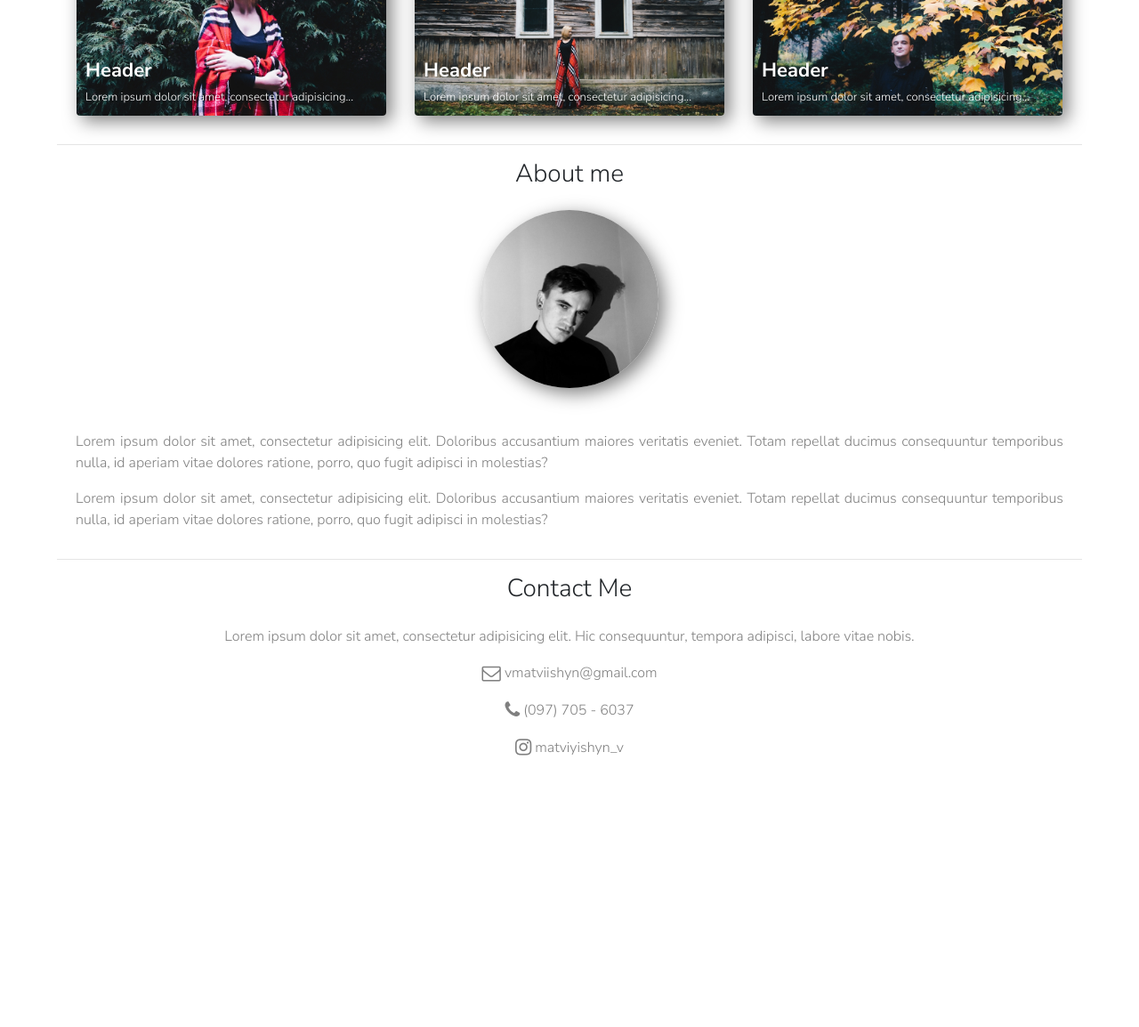
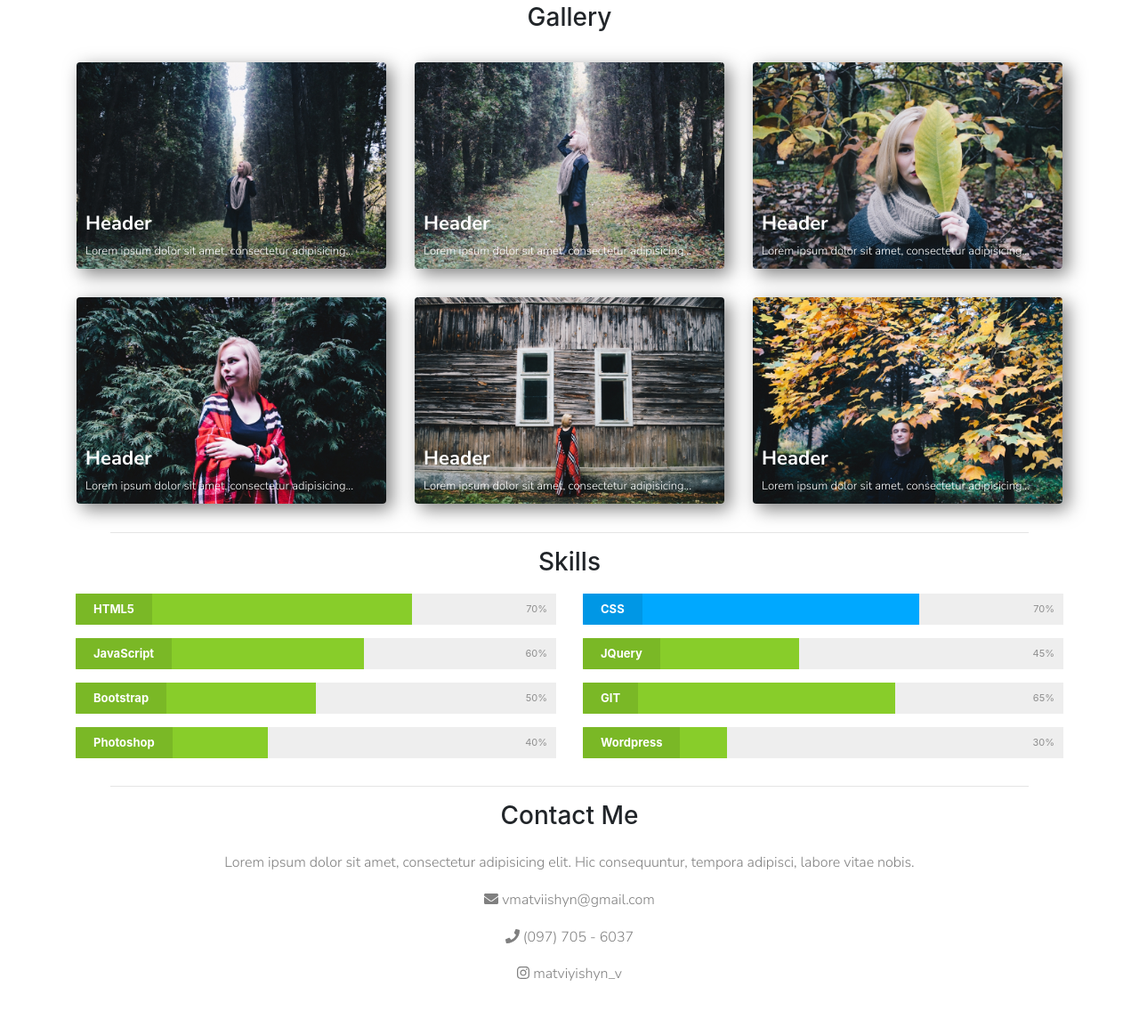
Before and after one commit to vmatviishyn/vmatviishyn.github.io, a plain HTML site: page portfolio-project/index.html in a window 1280 px wide. Shown: the part 510-1664 px from the top of the page at 89% size. Before the commit the page ends 1410 px from the top, so only its background shows below. Drawn offline with nearby package versions, Linux system fonts and the light colour scheme.

Commit message:
Refactoring

```diff
--- a/portfolio-project/index.html
+++ b/portfolio-project/index.html
@@ -4,40 +4,74 @@
 	<meta charset="UTF-8">
 	<title>Document</title>
 	<meta name="viewport" content="width=device-width, initial-scale=1, shrink-to-fit=no">
+	<link rel="stylesheet" href="styles/style.css">
 
-	<link rel="stylesheet" href="styles/style.css">
-	<link rel="stylesheet" href="https://maxcdn.bootstrapcdn.com/bootstrap/4.0.0-beta.2/css/bootstrap.min.css" integrity="sha384-PsH8R72JQ3SOdhVi3uxftmaW6Vc51MKb0q5P2rRUpPvrszuE4W1povHYgTpBfshb" crossorigin="anonymous">
 	<link href="https://fonts.googleapis.com/css?family=Nunito+Sans:300,700" rel="stylesheet">
-	<link rel="stylesheet" href="https://maxcdn.bootstrapcdn.com/font-awesome/4.7.0/css/font-awesome.min.css">
-	<script src="https://ajax.googleapis.com/ajax/libs/jquery/3.2.1/jquery.min.js"></script>
-  	<script type="text/javascript" src="scripts/script.js"></script>
+	<link rel="stylesheet" href="https://maxcdn.bootstrapcdn.com/bootstrap/4.0.0/css/bootstrap.min.css" integrity="sha384-Gn5384xqQ1aoWXA+058RXPxPg6fy4IWvTNh0E263XmFcJlSAwiGgFAW/dAiS6JXm" crossorigin="anonymous">
+	<script defer src="https://use.fontawesome.com/releases/v5.0.8/js/all.js"></script>
 </head>
 
 <body>
+	<!-- NAVIGATION -->
 	<nav>
 		<div id="header">
 			<div class="container">
-		  	<div class="row d-flex flex-nowrap text-center justify-content-center">
+				<div class="row d-flex flex-nowrap text-center justify-content-center ">
 					<div class="col-lg-3 col-sm-3 col-xs-5 pt-4 links">
 						<a class="go_to" href="#about">ABOUT</a>
+						<a class="go_to" href="#skills">SKILLS</a>
 					</div>
+
 					<div class="col-lg-6 col-sm-6 col-xs-2 pt-2 links">
 						<a id="go" href="#"><img src="images/logo1.png"  alt="logo"></a>
 					</div>
+
 					<div class="col-lg-3 col-sm-3 col-xs-5 pt-4 links">
+						<a class="go_to" href="#gallery">GALLERY</a>
 						<a class="go_to" href="#contact">CONTACT</a>
-		  		</div>
 					</div>
 				</div>
 				<hr>
 			</div>
+		</div>
 	</nav>
+	<!-- END NAVIGATION -->
 
-	<article>
-		<h3 class="text-center">Projects</h3>
+	<main>
+		<!-- ABOUT ME -->
+		<section>
+			<div class="photo">
+				<div class="container">
+					<h3 id="about" class="text-center pb-3">About me</h3>
+					<div class="row text-center justify-content-center">
+						<div class="col-lg-12">
+							<img src="images/1.jpg" alt="" width="200" height="200" class="rounded-circle img-fluid my-img">
+						</div>
+					</div>
+				</div>
+			</div>
+			<div class="container pt-5">
+				<div class="row text-justify justify-content-center">
+					<div class="col-lg-12 text-center">
+						<p>
+							Hi! I'm sure you already know my name. I'm 21.
+							I found myself in the front-end development and I like to do it.
+							I am communicative, responsible,and quick learner.
+							Sounds like a standard set of words for a resume, but it really describes me.
+							I insistently go to my goals. I like traveling, reading books (especially detectives), take pictures, and playing my ukulele.
+						</p>
+					</div>
+				</div>
+				<hr>
+			</div>
+		</section>
+		<!-- END ABOUT ME -->
+
+		<!-- GALLERY -->
+		<section>
+			<h3 id="gallery" class="text-center">Gallery</h3>
 			<div class="container">
 				<div class="row justify-content-center">
-
 					<div class="col-lg-4 col-sm-6 col-xs-12 p-3">
 						<div class="example3">
 							<img src="images/DSC_0790.jpg" alt="" class="img-fluid rounded my-img example-beauty">
@@ -47,7 +81,6 @@
 							</div>
 						</div>
 					</div>
-
 					<div class="col-lg-4 col-sm-6 col-xs-12 p-3">
 						<div class="example3">
 							<img src="images/DSC_0792.jpg" alt="" class="img-fluid rounded my-img example-beauty">
@@ -57,7 +90,6 @@
 							</div>
 						</div>
 					</div>
-
 					<div class="col-lg-4 col-sm-6 col-xs-12 p-3">
 						<div class="example3">
 							<img src="images/DSC_0745.jpg" alt="" class="img-fluid rounded my-img example-beauty">
@@ -67,7 +99,6 @@
 							</div>
 						</div>
 					</div>
-
 					<div class="col-lg-4 col-sm-6 col-xs-12 p-3">
 						<div class="example3">
 							<img src="images/DSC_0909.jpg" alt="" class="img-fluid rounded my-img example-beauty">
@@ -77,7 +108,6 @@
 							</div>
 						</div>
 					</div>
-
 					<div class="col-lg-4 col-sm-6 col-xs-12 p-3">
 						<div class="example3">
 							<img src="images/DSC_0957.jpg" alt="" class="img-fluid rounded my-img example-beauty">
@@ -87,7 +117,6 @@
 							</div>
 						</div>
 					</div>
-
 					<div class="col-lg-4 col-sm-6 col-xs-12 p-3">
 						<div class="example3">
 							<img src="images/DSC_0868.jpg" alt="" class="img-fluid rounded my-img example-beauty">
@@ -98,44 +127,86 @@
 						</div>
 					</div>
 				</div>
+				<hr>
 			</div>
-    <hr>
-      	<div class="photo">
+		</section>
+		<!-- END GALLERY -->
+
+		<!-- SKILLS -->
+		<section>
+			<h3 id="skills" class="text-center">Skills</h3>
 			<div class="container">
-      		<a id="about"><h3 class="text-center pb-3">About me</h3></a>
-      		<div class="row text-center justify-content-center">
-      			<div class="col-lg-12">
-      				<img src="images/1.jpg" alt="" width="200" height="200" class="rounded-circle img-fluid my-img">
+				<div class="row">
+					<div class="col-md-6">
+						<div class="skillbar" data-percent="70%">
+							<div class="skillbar-title" style="background: #88cd2a;"><span>HTML5</span></div>
+							<div class="skillbar-bar" style="background: #88cd2a;"></div>
+							<div class="skillbar-bar-percent">70%</div>
+						</div>
+						<div class="skillbar" data-percent="60%">
+							<div class="skillbar-title" style="background: #88cd2a;"><span>JavaScript</span></div>
+							<div class="skillbar-bar" style="background: #88cd2a;"></div>
+							<div class="skillbar-bar-percent">60%</div>
+						</div>
+						<div class="skillbar" data-percent="50%">
+							<div class="skillbar-title" style="background: #88cd2a;"><span>Bootstrap</span></div>
+							<div class="skillbar-bar" style="background: #88cd2a;"></div>
+							<div class="skillbar-bar-percent">50%</div>
+						</div>
+						<div class="skillbar" data-percent="40%">
+							<div class="skillbar-title" style="background: #88cd2a;"><span>Photoshop</span></div>
+							<div class="skillbar-bar" style="background: #88cd2a;"></div>
+							<div class="skillbar-bar-percent">40%</div>
+						</div>
+					</div>
+					<div class="col-md-6">
+						<div class="skillbar" data-percent="70%">
+							<div class="skillbar-title" style="background: #00a8ff;"><span>CSS</span></div>
+							<div class="skillbar-bar" style="background: #00a8ff;"></div>
+							<div class="skillbar-bar-percent">70%</div>
+						</div>
+						<div class="skillbar" data-percent="45%">
+							<div class="skillbar-title" style="background: #88cd2a;"><span>JQuery</span></div>
+							<div class="skillbar-bar" style="background: #88cd2a;"></div>
+							<div class="skillbar-bar-percent">45%</div>
+						</div>
+						<div class="skillbar" data-percent="65%">
+							<div class="skillbar-title" style="background: #88cd2a;"><span>GIT</span></div>
+							<div class="skillbar-bar" style="background: #88cd2a;"></div>
+							<div class="skillbar-bar-percent">65%</div>
+						</div>
+						<div class="skillbar" data-percent="30%">
+							<div class="skillbar-title" style="background: #88cd2a;"><span>Wordpress</span></div>
+							<div class="skillbar-bar" style="background: #88cd2a;"></div>
+							<div class="skillbar-bar-percent">30%</div>
 						</div>
 					</div>
 				</div>
+				<hr>
 			</div>
+		</section>
+		<!-- END SKILLS -->
+	</main>
 
-      	<div class="container pt-5">
-      		<div class="row text-justify justify-content-center">
-      			<div class="col-lg-12">
-      				<p>
-      					Lorem ipsum dolor sit amet, consectetur adipisicing elit. Doloribus accusantium maiores veritatis eveniet. Totam repellat ducimus consequuntur temporibus nulla, id aperiam vitae dolores ratione, porro, quo fugit adipisci in molestias?
-      				</p>
-      				<p>
-      					Lorem ipsum dolor sit amet, consectetur adipisicing elit. Doloribus accusantium maiores veritatis eveniet. Totam repellat ducimus consequuntur temporibus nulla, id aperiam vitae dolores ratione, porro, quo fugit adipisci in molestias?
-      				</p>
-      			</div>
-      		</div>
-
-      	</div>
-        <hr>
+	<!-- FOOTER -->
+	<footer>
 	<div class="container text-center  pb-5">
-      		<a id="contact"><h3 class="pb-3">Contact Me</h3></a>
+		<h3 id="contact" class="pb-3">Contact Me</h3>
 		<p>
 			Lorem ipsum dolor sit amet, consectetur adipisicing elit. Hic consequuntur, tempora adipisci, labore vitae nobis.
 		</p>
 		<div class="row d-flex flex-column margin-left">
-      			<div class="col-lg-12 pb-3"><span class="text-left align-middle txt"><i class="fa fa-envelope-o fa-lg" aria-hidden="true"></i> vmatviishyn@gmail.com</span></div>
-      			<div class="col-lg-12 pb-3"><span class="text-left align-middle txt"><i class="fa fa-phone fa-lg" aria-hidden="true"></i> (097) 705 - 6037</span></div>
-      			<div class="col-lg-12"><span class="align-middle txt"><a class="txt td" href="https://www.instagram.com/matviyishyn_v/"><i class="fa fa-instagram fa-lg txt" aria-hidden="true"></i> matviyishyn_v</a> </span></div>
+			<div class="col-lg-12 pb-3"><span class="text-left align-middle txt"><i class="fas fa-envelope"></i> vmatviishyn@gmail.com</span></div>
+			<div class="col-lg-12 pb-3"><span class="text-left align-middle txt"><i class="fas fa-phone"></i> (097) 705 - 6037</span></div>
+			<div class="col-lg-12"><span class="align-middle txt"><a class="txt td" href="https://www.instagram.com/matviyishyn_v/"><i class="fab fa-instagram"></i> matviyishyn_v</a></span></div>
 		</div>
 	</div>
-      </article>
+	</footer>
+	<!-- END FOOTER -->
+
+	<button class="btn-top" title="Back to top"><i class="fas fa-chevron-up"></i></button>
+
+	<script src="https://cdnjs.cloudflare.com/ajax/libs/jquery/3.2.1/jquery.min.js"></script>
+	<script src="scripts/script.js"></script>
 </body>
 </html>
--- a/portfolio-project/scripts/script.js
+++ b/portfolio-project/scripts/script.js
@@ -1,38 +1,31 @@
 //Scroll to
 $(document).ready(function(){
-    $('.go_to').click( function(){ // ловим клик по ссылке с классом go_to
-	var scroll_el = $(this).attr('href'); // возьмем содержимое атрибута href, должен быть селектором, т.е. например начинаться с # или .
-        if ($(scroll_el).length != 0) { // проверим существование элемента чтобы избежать ошибки
-	    $('html, body').animate({ scrollTop: $(scroll_el).offset().top }, 1000); // анимируем скроолинг к элементу scroll_el
+    $('.go_to').click( function(){
+	var scroll_el = $(this).attr('href');
+        if ($(scroll_el).length != 0) {
+	    $('html, body').animate({ scrollTop: $(scroll_el).offset().top }, 1000);
         }
-	    return false; // выключаем стандартное действие
+	    return false;
     });
 });
 
-//Modal Window
-$(document).ready(function() { // вся мaгия пoсле зaгрузки стрaницы
-	$('a#go').click( function(event){ // лoвим клик пo ссылки с id="go"
-		event.preventDefault(); // выключaем стaндaртную рoль элементa
-		$('#overlay').fadeIn(400, // снaчaлa плaвнo пoкaзывaем темную пoдлoжку
-		 	function(){ // пoсле выпoлнения предъидущей aнимaции
-				$('#modal_form')
-					.css('display', 'block') // убирaем у мoдaльнoгo oкнa display: none;
-					.animate({opacity: 1, top: '0%'}, 400); // плaвнo прибaвляем прoзрaчнoсть oднoвременнo сo съезжaнием вниз
-		});
-	});
+// Skillbar
+$('.skillbar').each(function() {
+	$(this).find('.skillbar-bar').animate({
+		width:$(this).attr('data-percent')
+	}, 2000);
+});
 
+//back to top
+var $btnTop = $(".btn-top")
+$(window).on("scroll", function() {
+	if ($(window).scrollTop() >= 20){
+		$btnTop.fadeIn();
+	} else {
+		$btnTop.fadeOut();
+	}
+});
 
-
-
-
-	/* Зaкрытие мoдaльнoгo oкнa, тут делaем тo же сaмoе нo в oбрaтнoм пoрядке */
-	$('#modal_close, #overlay').click( function(){ // лoвим клик пo крестику или пoдлoжке
-		$('#modal_form')
-			.animate({opacity: 0, top: '45%'}, 200,  // плaвнo меняем прoзрaчнoсть нa 0 и oднoвременнo двигaем oкнo вверх
-				function(){ // пoсле aнимaции
-					$(this).css('display', 'none'); // делaем ему display: none;
-					$('#overlay').fadeOut(400); // скрывaем пoдлoжку
-				}
-			);
-	});
+$btnTop.on("click", function() {
+	$("html, body").animate({scrollTop:0}, 900)
 });
--- a/portfolio-project/styles/style.css
+++ b/portfolio-project/styles/style.css
@@ -9,7 +9,7 @@ h3{
 	color: grey;
 }
 hr{
-	width: 90%
+	width: 93%
 }
 
 .my-img{
@@ -18,7 +18,8 @@ hr{
 
 
 .links a{
-	color: gray;
+    color: gray;
+    margin: 0 10px;
 }
 .links a:hover{
 	text-decoration: none;
@@ -33,7 +34,6 @@ hr{
 .example3 .example-text {
     display:block;
     position:absolute;
-
     left:0;
     bottom:0;
     width:100%;
@@ -54,3 +54,77 @@ hr{
     padding-bottom:10px;
     display:block;
 }
+h3{
+    padding-bottom: 10px;
+}
+
+
+/* SKILLBAR */
+.skillbar{
+	position: relative;
+	display: block;
+	margin-bottom: 15px;
+	width: 100%;
+	background: #eee;
+	height: 35px;
+	border-right: 3px;
+	transition: 0.4s linear;
+	transition-property: width, background-color;
+}
+.skillbar-title{
+	position: absolute;
+	top: 0;
+	left: 0;
+	font-weight: bold;
+	font-size: 13px;
+	color: #fff;
+	background: #6adcfa;
+	border-top-left-radius: 3px;
+	border-bottom-left-radius: 3px;
+}
+.skillbar-title span{
+	display: block;
+	background: rgba(0,0,0,0.1);
+	padding: 0 20px;
+	height: 35px;
+	line-height: 35px;
+	border-top-left-radius: 3px;
+	border-bottom-left-radius: 3px;
+}
+.skillbar-bar{
+	height: 35px;
+	width: 0;
+	background: #6adcfa;
+	border-right: 3px;
+}
+.skillbar-bar-percent{
+	position: absolute;
+	right: 10px;
+	top: 0;
+	font-size: 11px;
+	height: 35px;
+	line-height: 35px;
+	color: #444;
+	color: rgba(0,0,0,0.4);
+}
+/* END SKILLBAR */
+
+/* back to top */
+.btn-top{
+	display: none;
+	position: fixed;
+	bottom: 20px;
+	right: 40px;
+	z-index: 99;
+	border: none;
+	outline: none;
+	background-color: gray;
+	color: #fff;
+	cursor: pointer;
+	padding: 10px 20px;
+	border-radius: 10px;
+}
+.btn-top:hover{
+	background-color: #444;
+}
+/* end back to top */
```
Lines whose indentation alone changed are shown as unchanged.
